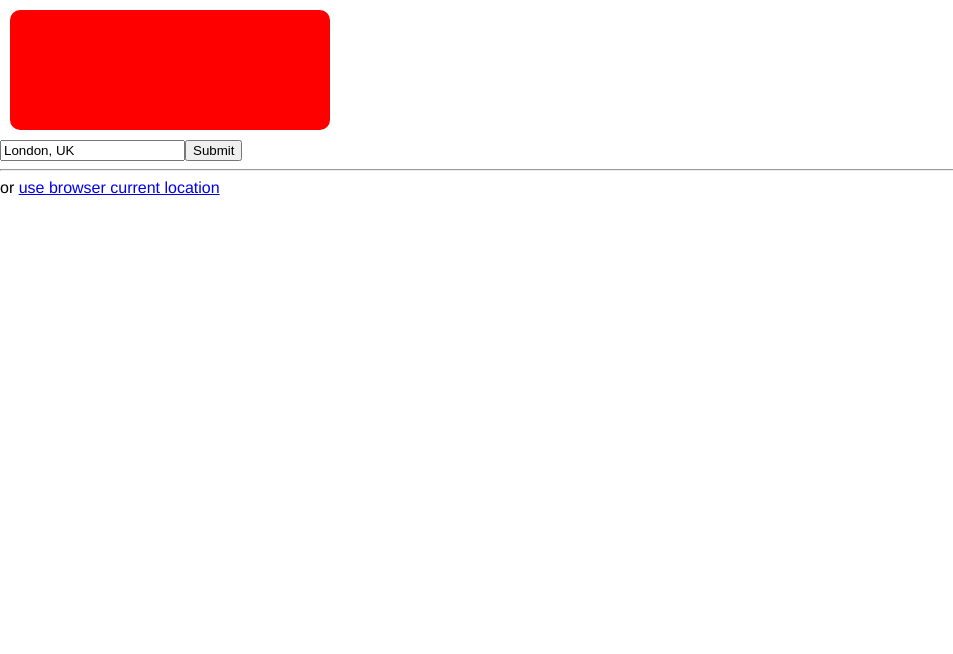
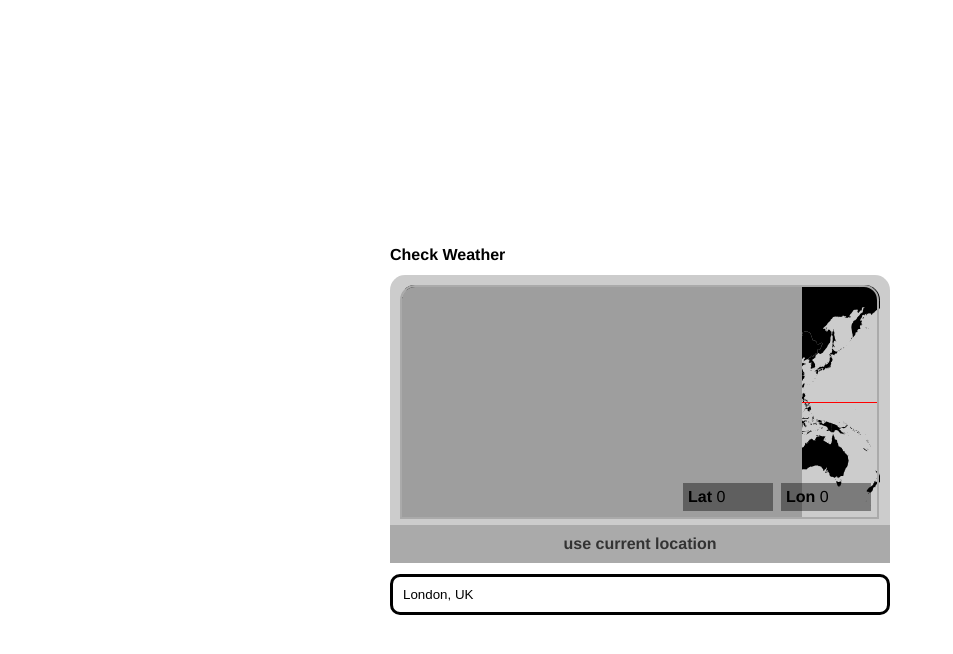
Before and after one commit to plachenko/stirlingweather, a Vue app: page / in a window 1280 px wide. Shown: the top 654 px of the page, without its empty margins (0-953 px from the left). Built offline with nearby package versions, Linux system fonts and the light colour scheme.

Commit message:
updated functionality

```diff
--- a/package.json
+++ b/package.json
@@ -24,6 +24,7 @@
     "axios": "^0.19.2",
     "eslint": "^5.16.0",
     "eslint-plugin-vue": "^5.0.0",
+    "gsap": "^3.1.1",
     "typescript": "~3.5.3",
     "vue-template-compiler": "^2.6.10"
   }
--- a/src/App.vue
+++ b/src/App.vue
@@ -1,23 +1,26 @@
 <template>
   <div id="app">
-
+    <div id="widget">
+      <h1 style="font-size: 1em; display: block; position: absolute; top: -40px;">Check Weather</h1>
       <!-- Error Handling -->
+      <transition @enter="err_enter" @leave="err_leave">
         <div class="error" v-if="error">Error: {{error}}</div>
+      </transition>
 
       <!-- Weather widget display -->
-    <WeatherWidget :data="weatherData" />
+      <!-- <WeatherWidget :data="weatherData" /> -->
+      <div style="height: 100%; width: 100%; position: relative;">
+        <Map style="position: absolute;" />
+      </div>
 
       <!-- Location capture form -->
-    <form @submit.prevent="getData('name')">
+      <a href="#" id="curLoc" @click="getBrowserLocation">use current location</a>
+
+      <form id="locinput" @submit.prevent="getData('name')">
         <input placeholder="please enter a location" type="text" v-model="location" />
-      <input type="submit" />
       </form>
-    <hr />
-    or
-    <a href="#" @click="getBrowserLocation">use browser current location</a>
 
-    <!-- <Map style="position: absolute; left: 100px; top: 300px;" /> -->
-
+    </div>
   </div>
 </template>
 
@@ -26,6 +29,7 @@ import { Component, Vue } from 'vue-property-decorator';
 import WeatherWidget from './components/WeatherWidget.vue';
 import Map from './components/Map.vue';
 import axios from 'axios';
+import gsap from 'gsap';
 
 @Component({
   components: {
@@ -40,8 +44,12 @@ export default class App extends Vue {
   private appID: string = "3271837e9218269f1e7f49308577ec1c"
   private error: string = "";
 
+  private test: boolean = false;
+
   private mounted(){
-
+    setTimeout(() => {
+      this.test = true;
+    }, 1000)
   }
 
   private getBrowserLocation(){
@@ -49,6 +57,20 @@ export default class App extends Vue {
       this.browserLoc = loc.coords;
       this.getData('latlon');
     })
+  }
+
+  private err_enter(el: any){
+    gsap.from(el, {height: 0, padding: 0, opacity: 0, onComplete:()=>{
+      el.innerHTML = `Error: ${this.error}`;
+      setTimeout(() => {
+        this.error = "";
+        el.innerHTML = "";
+      }, 1000)
+    }});
+  }
+
+  private err_leave(el: any, done: any){
+    gsap.to(el, {height: 0, padding: 0, opacity: 0, onComplete:done});
   }
 
   private getData(type: string){
@@ -76,18 +98,64 @@ export default class App extends Vue {
 html, body{
   margin: 0px;
   padding: 0px;
+  touch-action: none;
+  height:100%;
 }
 #app {
   font-family: 'Avenir', Helvetica, Arial, sans-serif;
   -webkit-font-smoothing: antialiased;
   -moz-osx-font-smoothing: grayscale;
+  display: flex;
+  align-items: center;
+  justify-content: center;
+  height: 100%;
   }
+  #widget {
+    position: relative;
+    background-color:#CCC;
+    width: 500px;
+    height: 250px;
+    border-radius: 15px 15px 0px 0px;
+    box-sizing: border-box;
+    }
+
 .error{
   width: 100%;
+  height: 40px;
   padding: 10px;
+  position: absolute;
   background-color:#F00;
+  border-radius: 15px 15px 0px 0px;
   text-align: center;
   margin: 0px 0px 10px 0px;
+  box-sizing: border-box;
+  z-index: 9999;
+  }
+
+  #curLoc{
+    padding: 10px;
+    display: inline-block;
+    text-align: center;
+    background-color: #AAA;
+    text-decoration: none;
+    width: 100%;
+    box-sizing: border-box;
+    color:#333;
+    font-weight: bold;
+    }
+  #locinput{
+    box-sizing: border-box;
+    position: absolute;
+    bottom: -90px;
+    width: 100%;
+    }
+    #locinput input{
+      outline: none;
+      border-radius: 10px;
+      border: 3px solid;
+      box-sizing: border-box;
+      width: 100%;
+      padding: 10px;
       }
 
 </style>
--- a/src/components/Map.vue
+++ b/src/components/Map.vue
@@ -1,6 +1,13 @@
 <template>
   <div id="map">
-    <canvas ref="canvas" style="border: 1px solid;" />
+    <canvas ref="canvas" />
+    <div id="latlon" style="position: absolute;">
+      <span><strong>Lat</strong> {{lat}}</span>
+      <span><strong>Lon</strong> {{lon}}</span>
+    </div>
+    <div style="position: relative; border-radius: 15px; width: 100%; height: 100%; overflow: hidden;">
+      <img src="../assets/world.svg" style="position: absolute;top: -95px;" width="500" alt="">
+    </div>
   </div>
 </template>
 
@@ -8,59 +15,100 @@
 import { Component, Prop, Vue } from 'vue-property-decorator';
 
 @Component
-export default class WeatherWidget extends Vue {
+export default class Map extends Vue {
   @Prop() private data!: object;
+  private can!: HTMLCanvasElement;
+  private ctx!: CanvasRenderingContext2D;
+  private x!: number;
+  private y!: number;
+
+  private lat: number = 0;
+  private lon: number = 0;
 
   private mounted(){
-    let can = this.$refs.canvas as HTMLCanvasElement;
-    let ctx = can.getContext('2d') as CanvasRenderingContext2D;
 
-    let md = false;
+    this.can = this.$refs.canvas as HTMLCanvasElement;
+    this.can.width = this.$el.clientWidth - 25;
+    this.can.height = this.$el.clientHeight - 20;
+    this.ctx = this.can.getContext('2d') as CanvasRenderingContext2D;
 
-    can.width = 500;
-    can.height = 500;
+    let img = new Image();
+    img.src = "../assets/world.svg";
+    img.onload = () => {
+      this.ctx.drawImage(img, 0, 0);
+    }
 
-    can.addEventListener('pointerdown', (e) => {
-      md = true;
-      can.setPointerCapture(e.pointerId);
+
+    this.x = this.can.width/2;
+    this.y = this.can.height/2;
+
+    this.draw();
+
+    this.can.addEventListener('pointerdown', (e) => {
+      let _x = e.offsetX;
+      let _y = e.offsetY;
+      this.x = _x - this.can.width * Math.floor(_x / this.can.width);
+      this.y = _y - this.can.height * Math.floor(_y / this.can.height);
+
+      this.draw();
     });
-    can.addEventListener('pointerup', (e) => {
-      md = false;
-    });
-    can.addEventListener('pointermove', (e) => {
-      let pos = {
-        x: e.offsetX,
-        y: e.offsetY
-      }
+
+    this.can.addEventListener('pointermove', (e) => {
+      e.preventDefault();
 
       // Capture mouse wrap around
-      if(pos.x >= can.width){
-        pos.x -= can.width * Math.floor(pos.x/can.width) + 1;
-      } else if(pos.x <= 0){
-        pos.x += can.width * Math.floor(pos.x/can.width) + 1;
+      let _x = e.offsetX;
+      let _y = e.offsetY;
+
+      this.x = _x - this.can.width * Math.floor(_x / this.can.width);
+      this.y = _y - this.can.height * Math.floor(_y / this.can.height);
+
+      if(e.pressure){
+        this.can.setPointerCapture(e.pointerId);
+        this.lat = this.x;
+        this.lon = this.y;
+
+        this.draw();
       }
+    })
+  }
 
-      if(pos.y >= can.height){
-        pos.y -= can.height * Math.floor(pos.y/can.height) + 1;
-
-      }
-      e.preventDefault();
-      ctx.fillStyle = "#F00";
-
-      if(md){
-        ctx.clearRect(0,0,can.width, can.height);
-        ctx.fillRect(pos.x, 0, 1, can.height);
-        ctx.fillRect(0, pos.y, can.width, 1);
-      }
-
-    })
+  private draw(){
+    this.ctx.fillStyle = "#F00";
+    this.ctx.clearRect(0,0,this.can.width, this.can.height);
+    this.ctx.fillRect(this.x, 0, 1, this.can.height);
+    this.ctx.fillRect(0, this.y, this.can.width, 1);
   }
 }
 </script>
 
 <!-- Add "scoped" attribute to limit CSS to this component only -->
 <style scoped>
+#map{
+  padding: 10px;
+  position: relative;
+  width: 100%;
+  height: 100%;
+  box-sizing: border-box;
+  }
+
 canvas{
-  border: 1px solid;
-}
+  border: 2px solid #AAA;
+  border-radius: 15px 15px 0px 0px;
+  position: absolute;
+  z-index: 9998;
+  }
+  #latlon{
+    position: absolute;
+    z-index: 9998;
+    bottom: 10px;
+    right: 15px;
+    }
+    #latlon span{
+      padding: 5px;
+      margin: 4px;
+      display: inline-block;
+      width: 80px;
+      background-color: rgba(0,0,0,.4);
+      }
 </style>
```
Also changed, not shown: 1 other file (tests, documents, lock files or other folders). Lines whose indentation alone changed are shown as unchanged.
